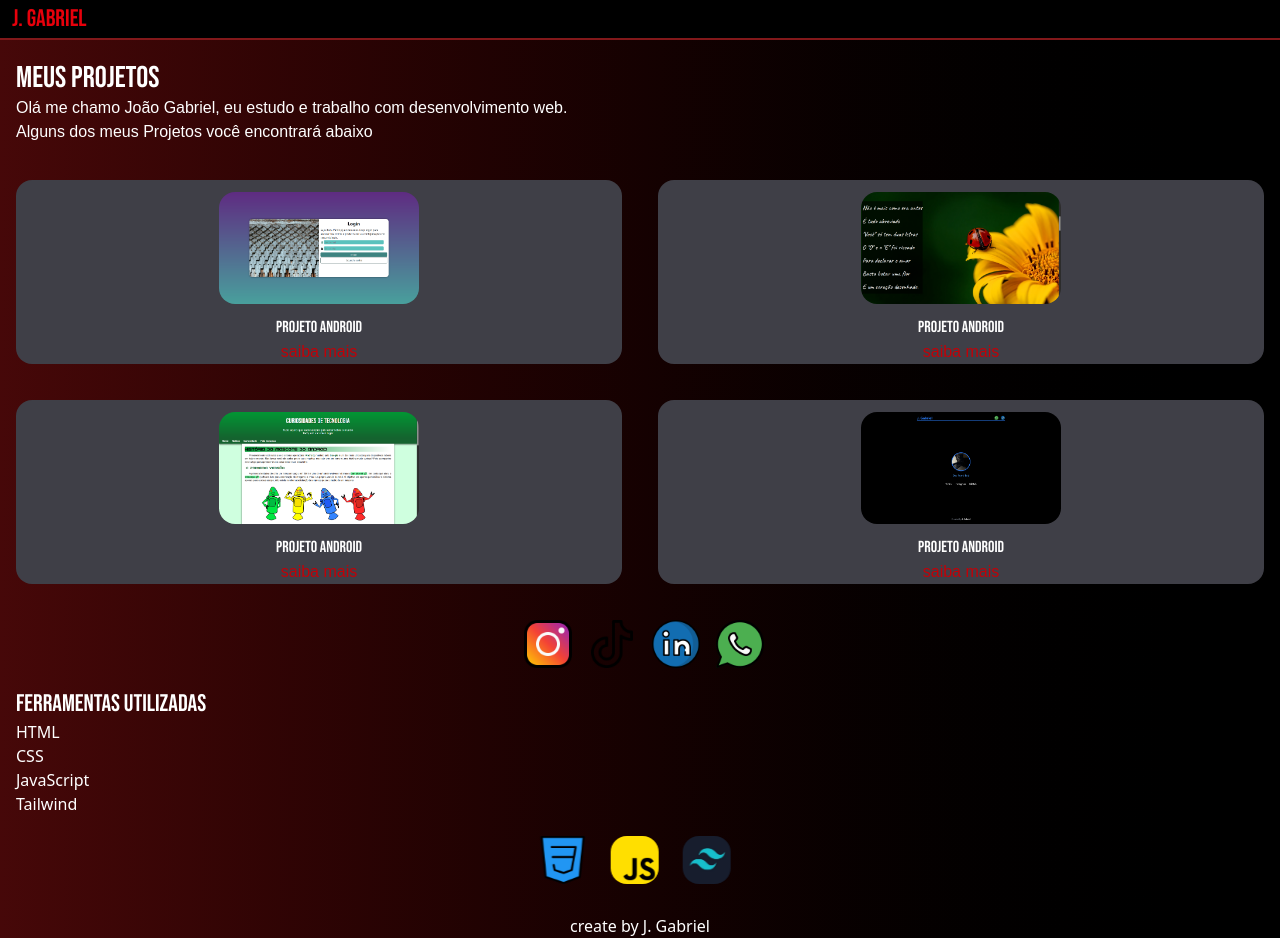
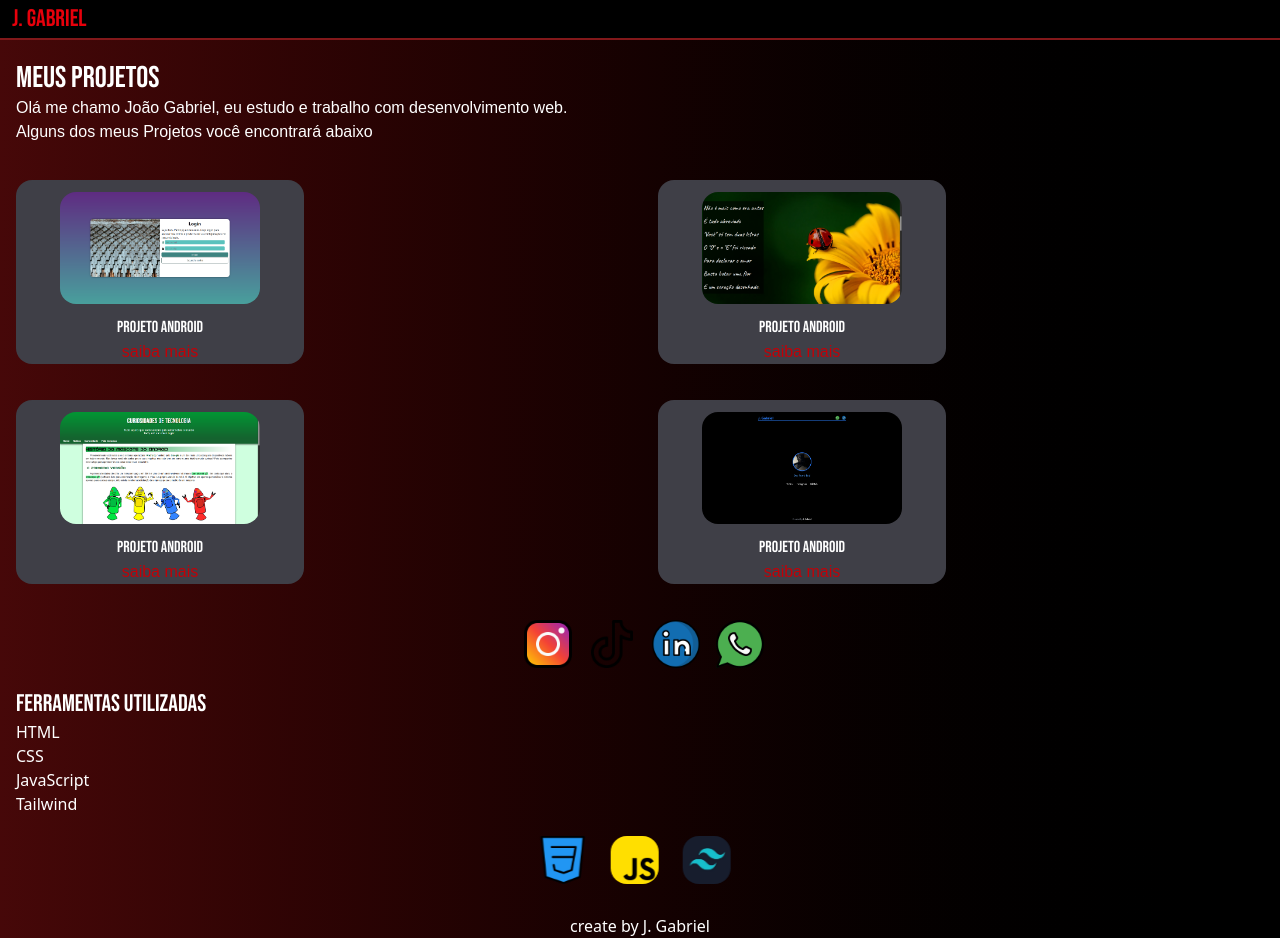
Before and after one commit to joaogabrielsousa/meu-portifolio2, a plain HTML site: page index.html in a window 1280 px wide. Drawn offline with Linux system fonts and the light colour scheme.

Commit message:
width max

```diff
--- a/index.html
+++ b/index.html
@@ -27,7 +27,7 @@
 
     <nav class="grid grid-cols-1 sm:grid-cols-2 gap-1 w-full mb-5 mt-5 ">
         <!--Projetos-->
-        <div class="bg-zinc-700 rounded-2xl m-4 flex flex-col items-center justify-center hover:scale-110 transition">
+        <div class="bg-zinc-700 w-2xs rounded-2xl m-4 flex flex-col items-center justify-center hover:scale-110 transition">
             <a href="https://joaogabrielsousa.github.io/projeto-login/"><img src="imagens/projeto-login.png" alt="Projeto-login"
             class="h-28 rounded-2xl m-3"></a>
             <h2 class="text-center">Projeto Android</h2>
@@ -35,7 +35,7 @@
             <p class="display max-w-2xs m-2">Mas do que uma simples porta de entrada para um sistema, este projeto demonstra o domínio técnico em transformar requisitos funcionais em uma interface elegante e funcional, pronta para ser integrada a qualquer ecossistema de aplicação web.</p>
         </div>
         <!--Projeto-Cordel-->
-        <div class="bg-zinc-700 rounded-2xl m-4 flex flex-col items-center justify-center hover:scale-110 transition">
+        <div class="bg-zinc-700 w-2xs rounded-2xl m-4 flex flex-col items-center justify-center hover:scale-110 transition">
             <a href="https://joaogabrielsousa.github.io/projeto-cordel/"><img src="imagens/projeto-cordel.png" alt="Projeto-Cordel"
             class="h-28 rounded-2xl m-3"></a>
             <h2 class="text-center">Projeto Android</h2>
@@ -43,7 +43,7 @@
             <p class="display max-w-2xs m-2">O projeto Cordel demonstra maturidade no uso de propriedades avançadas de CSS3. Ao integrar o efeito parallax com uma estrutura semântica de HTML5, o desenvolvedor João Gabriel consegue entregar não apenas um site informativo, mas uma experiência de leitura dinâmica. É um excelente exemplo de como o design digital pode ser usado para preservar e valorizar manifestações culturais, mantendo a responsividade e a performance técnica.</p>
         </div>
         <!--Projeto Android-->
-        <div class="bg-zinc-700 rounded-2xl m-4 flex flex-col items-center justify-center hover:scale-110 transition">
+        <div class="bg-zinc-700 w-2xs rounded-2xl m-4 flex flex-col items-center justify-center hover:scale-110 transition">
             <a href="https://joaogabrielsousa.github.io/projeto-android/"><img src="imagens/projeto-android.png" alt="Projeto-android"
             class="h-28 rounded-2xl m-3"></a>
             <h2 class="text-center">Projeto Android</h2>
@@ -52,7 +52,7 @@
             esse site não é apenas um exercício de curso, mas uma demonstração clara de atenção aos detalhes e domínio das tecnologias base da web, transformando uma curiosidade tecnológica em uma experiência digital bem construída.</p>
         </div>
         <!--Projeto Social-->
-        <div class="bg-zinc-700 rounded-2xl m-4 flex flex-col items-center justify-center hover:scale-110 transition">
+        <div class="bg-zinc-700 w-2xs rounded-2xl m-4 flex flex-col items-center justify-center hover:scale-110 transition">
             <a href="https://joaogabrielsousa.netlify.app/"><img src="imagens/projeto-social.png" alt="Projeto-social" class="h-28 rounded-2xl m-3"></a>
             <h2 class="text-center">Projeto Android</h2>
             <p class="text-center text-red-700">saiba mais</p>
```
Also changed, not shown: tailwind/output.css.
